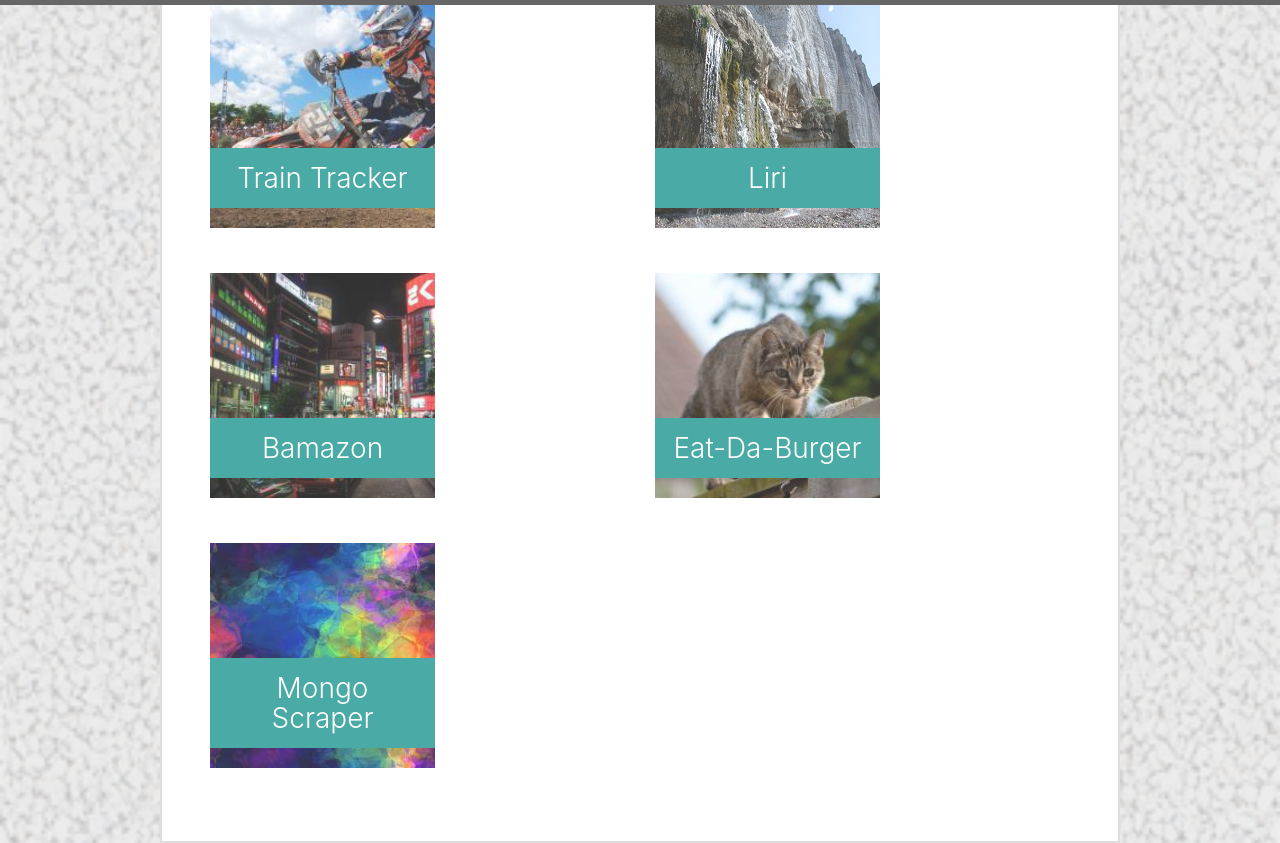
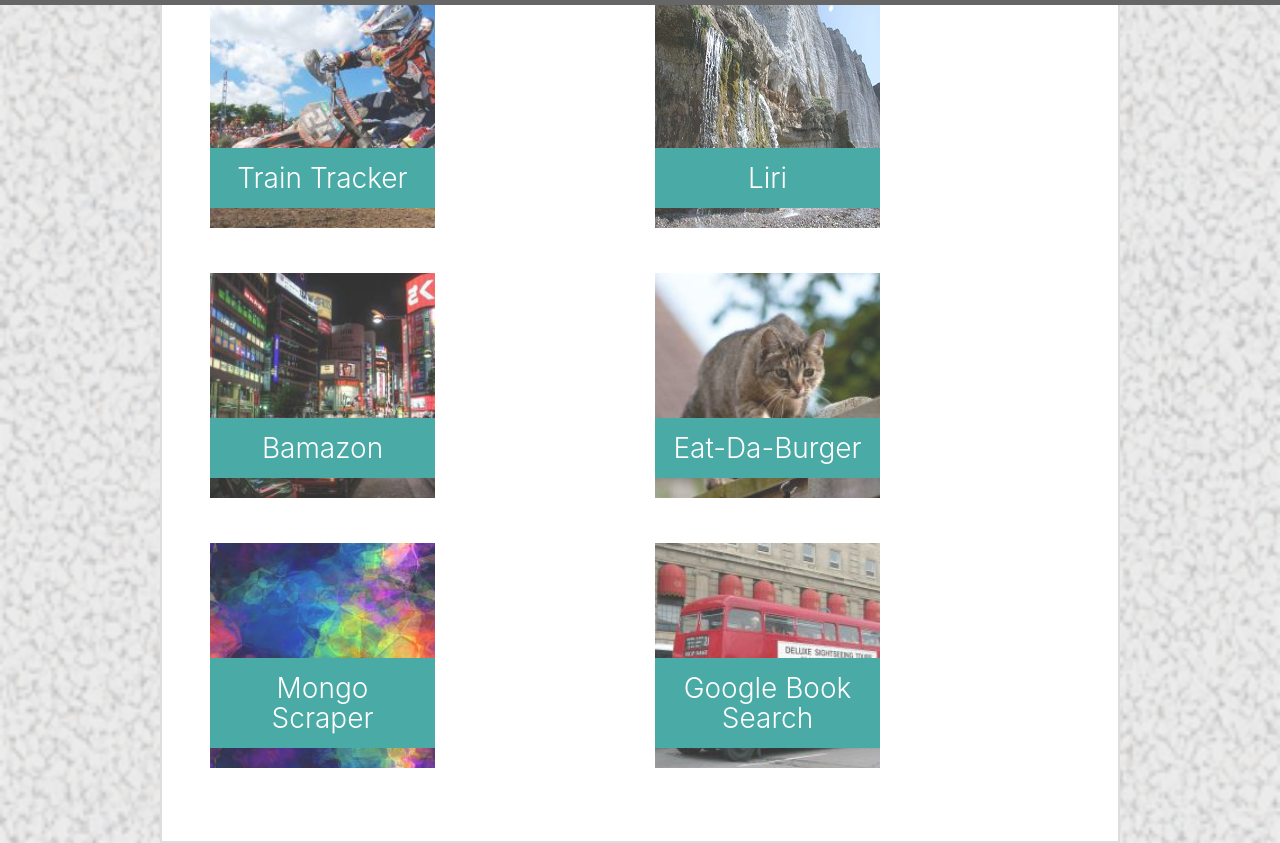
Before and after one commit to GrimbleLewis/Bootstrap-Portfolio, a website: page public/portfolio.html in a window 1280 px wide. Shown: the part 795-1638 px from the top of the page. Drawn offline with nearby package versions, Linux system fonts and the light colour scheme.

Commit message:
added googlebooksearch to portfolio page

```diff
--- a/public/portfolio.html
+++ b/public/portfolio.html
@@ -145,6 +145,15 @@
                           </a>
                         </div>
                       </div>
+                      <div class="col-sm">
+                        <div class="work">
+                          <a href="https://shrouded-temple-11980.herokuapp.com/" target="_blank">
+                            <img src="images/image4.jpg" alt="Google-Book-Search">
+
+                              <h3>Google Book Search</h3>
+                            </a>
+                          </div>
+                    </div>
                       </div>
               </div>
 
```
